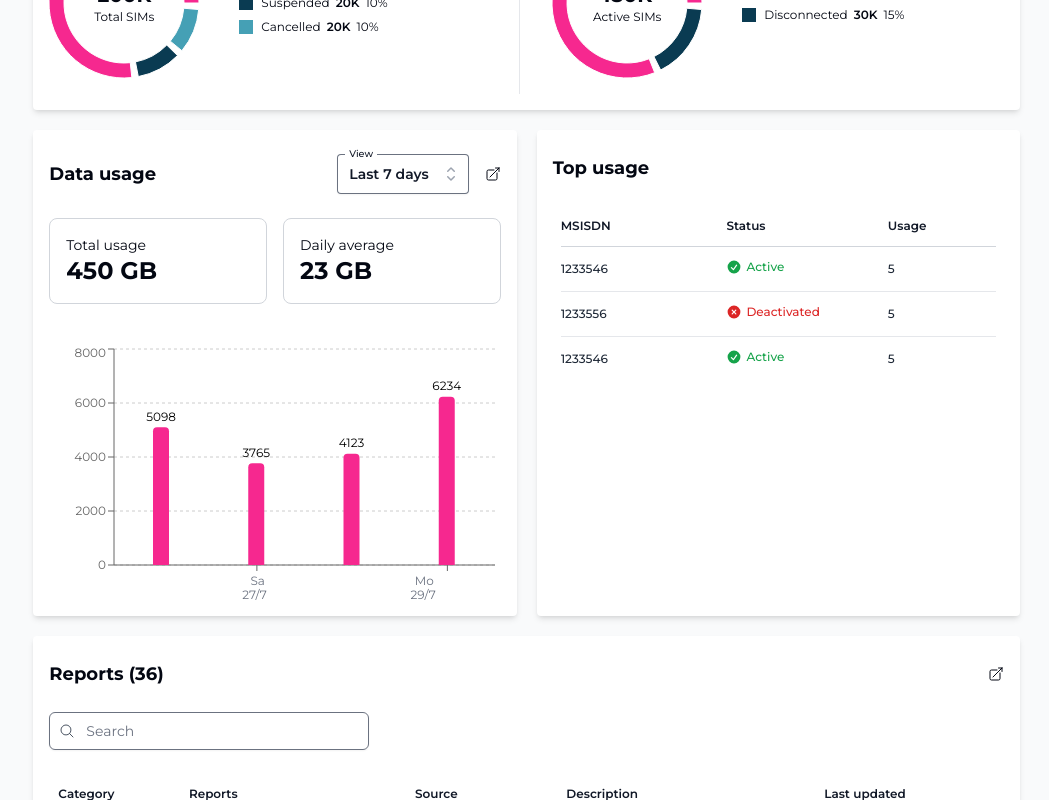
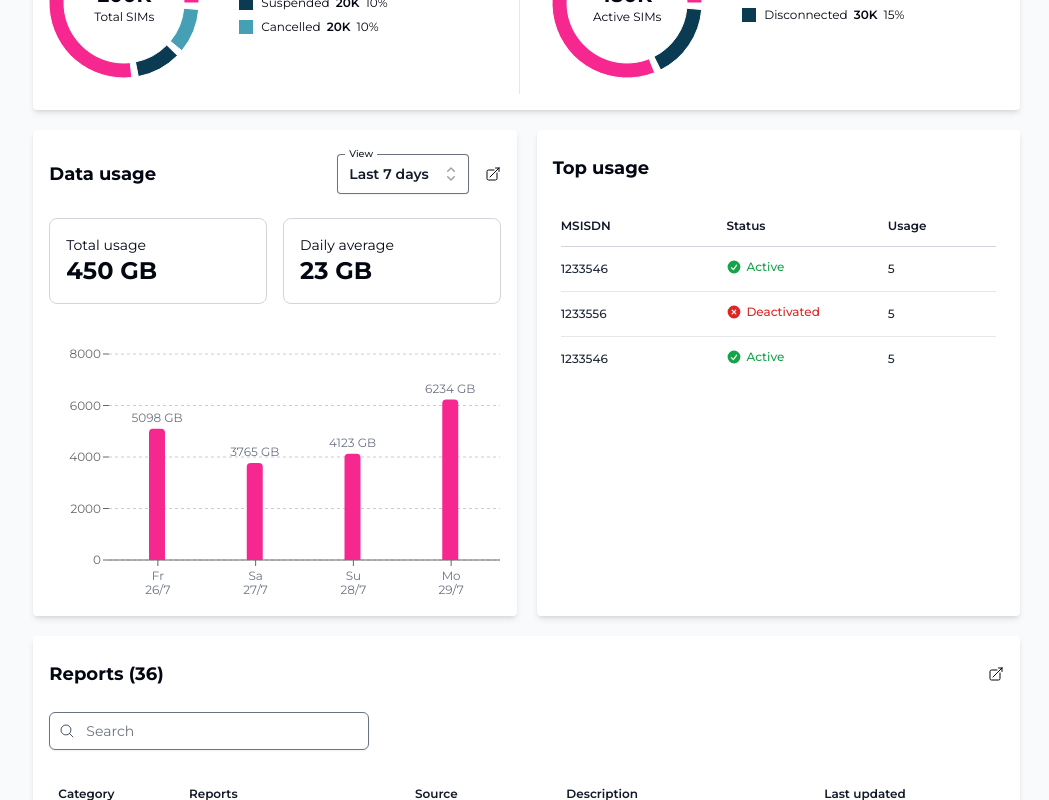
Before and after one commit to arpansaha1300/unit-assessment-3, a React (Vite) app: page /favorites in a window 1280 px wide. Shown: the part 510-1310 px from the top of the page, without its empty margins (220-1269 px from the left). Built offline with nearby package versions, Linux system fonts and the light colour scheme.

Commit message:
fix bar chart axes

```diff
--- a/src/components/internet-of-things/DataUsage/BarChart.tsx
+++ b/src/components/internet-of-things/DataUsage/BarChart.tsx
@@ -40,9 +40,10 @@ const renderCustomizedLabel = (props: any) => {
       y={y - radius}
       textAnchor="middle"
       dominantBaseline="middle"
-      className="text-xs text-gray-500"
+      fill="#6b7280"
+      className="text-xs"
     >
-      {value}
+      {value} GB
     </text>
   )
 }
@@ -50,12 +51,29 @@ const renderCustomizedLabel = (props: any) => {
 export default function BarChart(props: Readonly<BarChartProps>) {
   const { data, xKey, yKey, labelKey, xUnit } = props
 
+  console.log(data)
+
   return (
     <ResponsiveContainer width="100%" height="100%">
-      <ReBarChart width={150} height={40} data={data} barSize={16}>
+      <ReBarChart
+        width={150}
+        height={40}
+        data={data}
+        barSize={16}
+        margin={{
+          top: 10,
+          right: 0,
+          left: 0,
+          bottom: 10,
+        }}
+      >
         <CartesianGrid strokeDasharray="3 3" vertical={false} />
-        <XAxis dataKey={xKey} tick={<XTick unit={xUnit} />} />
-        <YAxis dataKey={yKey} className="text-xs text-gray-500" />
+        <XAxis dataKey={xKey} tick={<XTick unit={xUnit} />} interval={0} />
+        <YAxis
+          dataKey={yKey}
+          axisLine={false}
+          className="text-xs text-gray-500"
+        />
         <Bar dataKey={labelKey} fill="#F6288F" radius={[4, 4, 0, 0]}>
           <LabelList
             dataKey={labelKey}
@@ -72,14 +90,12 @@ function XTick(props: any) {
   const { x, y, payload, unit } = props
 
   return (
-    <>
     <g transform={`translate(${x},${y})`}>
       <text
         x={0}
         y={0}
-          dx={8}
         dy={12}
-          textAnchor="end"
+        textAnchor="middle"
         fill="#6b7280"
         className="text-xs"
       >
@@ -87,23 +103,19 @@ function XTick(props: any) {
           ? dayAbbreviations[formatDate(payload.value, 'eeee') as WeekDays]
           : formatDate(payload.value, 'MMM')}
       </text>
-      </g>
 
       {unit === SubDateUnit.DAY && (
-        <g transform={`translate(${x},${y})`}>
         <text
           x={0}
           y={0}
-            dx={10}
           dy={26}
-            textAnchor="end"
+          textAnchor="middle"
           fill="#6b7280"
           className="text-xs"
         >
           {formatDate(payload.value, 'd/M')}
         </text>
+      )}
     </g>
-      )}
-    </>
   )
 }
```
Lines whose indentation alone changed are shown as unchanged.
